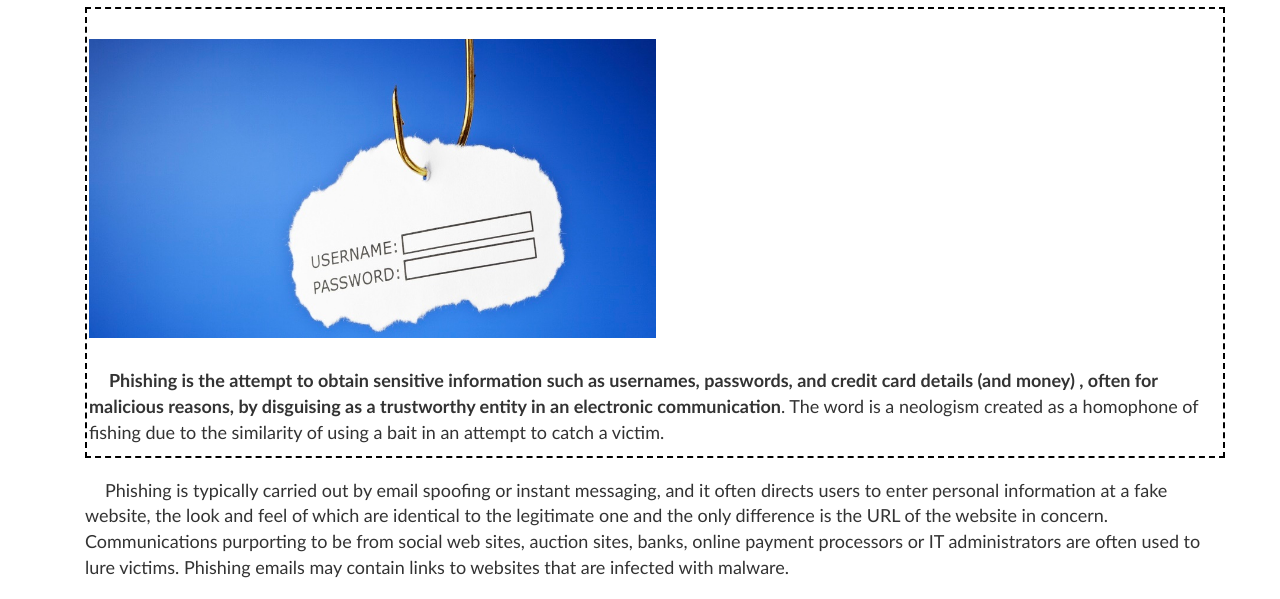
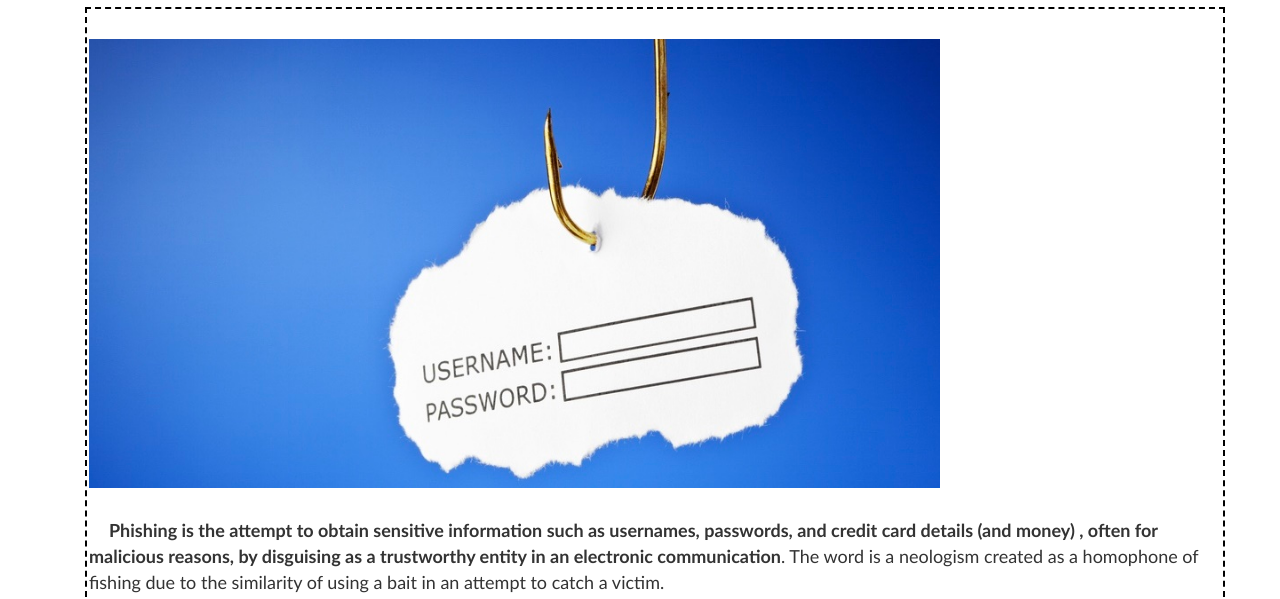
Before and after one commit to rert97/davkdps.github.io, a plain HTML site: page index5.html in a window 1280 px wide. Shown: the part 208-807 px from the top of the page. Drawn offline with nearby package versions, Linux system fonts and the light colour scheme.

Commit message:
Img Edit for moblies

```diff
--- a/index5.html
+++ b/index5.html
@@ -65,7 +65,7 @@ font-weight:900;
       <h1> What is phishing</h1>
 	<div class="font">
 	<p> <div style="border: 2px dashed #000000; padding-left: 2px;">
-	<img src="ph.jpg" class="img-m" style="width:50%; height:50%;" /><strong><p>Phishing is the attempt to obtain sensitive information such as usernames, passwords, and credit card details (and money) , often for malicious reasons, by disguising as a trustworthy entity in an electronic communication</strong>. The word is a neologism created as a homophone of fishing due to the similarity of using a bait in an attempt to catch a victim. </p>
+	<img src="ph.jpg" class="img-m" style="width:75%; height:50%;" /><strong><p>Phishing is the attempt to obtain sensitive information such as usernames, passwords, and credit card details (and money) , often for malicious reasons, by disguising as a trustworthy entity in an electronic communication</strong>. The word is a neologism created as a homophone of fishing due to the similarity of using a bait in an attempt to catch a victim. </p>
 	</div>
 	 <script async src="//pagead2.googlesyndication.com/pagead/js/adsbygoogle.js"></script>
 <!-- exhibition -->
```
